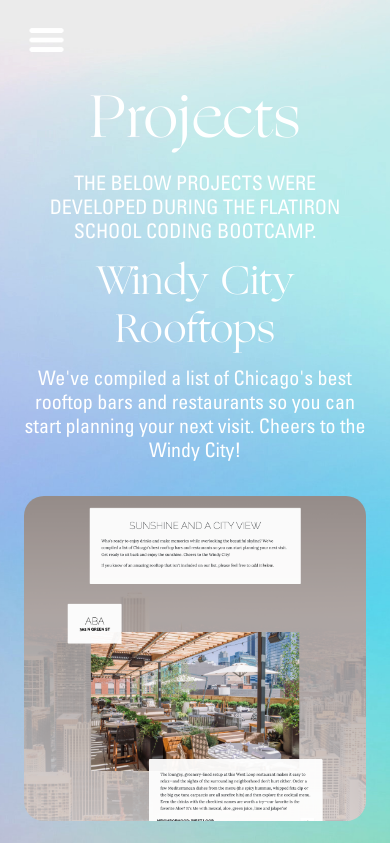
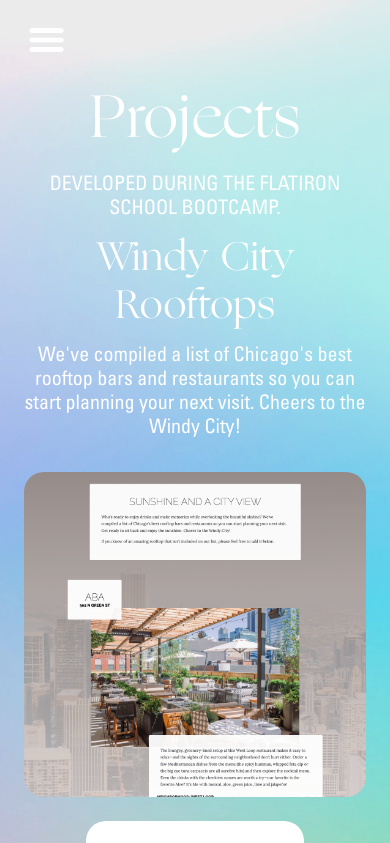
Before and after one commit to lexisandoval/portfolio, a React (Create React App) app: page /projects in a window 390 px wide. Shown: the top 843 px of the page. Built offline with nearby package versions, Linux system fonts and the light colour scheme.

Commit message:
Small mobile styling update

```diff
--- a/src/components/Projects.js
+++ b/src/components/Projects.js
@@ -22,9 +22,9 @@ function Projects() {
       <h2 class="white ogg large spacebelow">Projects</h2>
       <Container className="max500">
         {isMobile ?
+          <h6 className="white universcondensed small spacebelow">DEVELOPED DURING THE FLATIRON SCHOOL BOOTCAMP.</h6>
+          :
           <h6 className="white universcondensed small spacebelow">THE BELOW PROJECTS WERE DEVELOPED DURING THE FLATIRON SCHOOL CODING BOOTCAMP.</h6>
-          :
-          <h6 className="white universcondensed small spacebelow">DEVELOPED DURING THE FLATIRON SCHOOL BOOTCAMP.</h6>
         }
       </Container>
 
```
